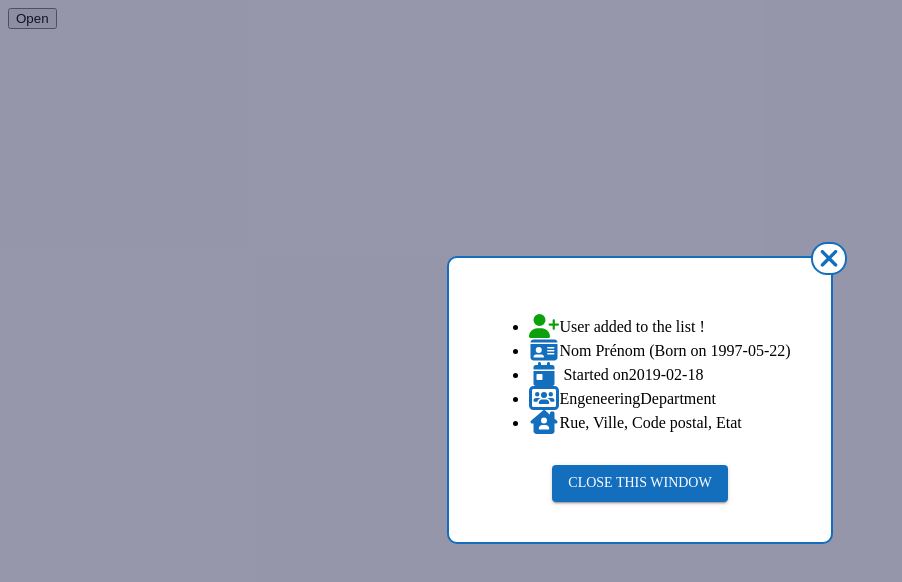
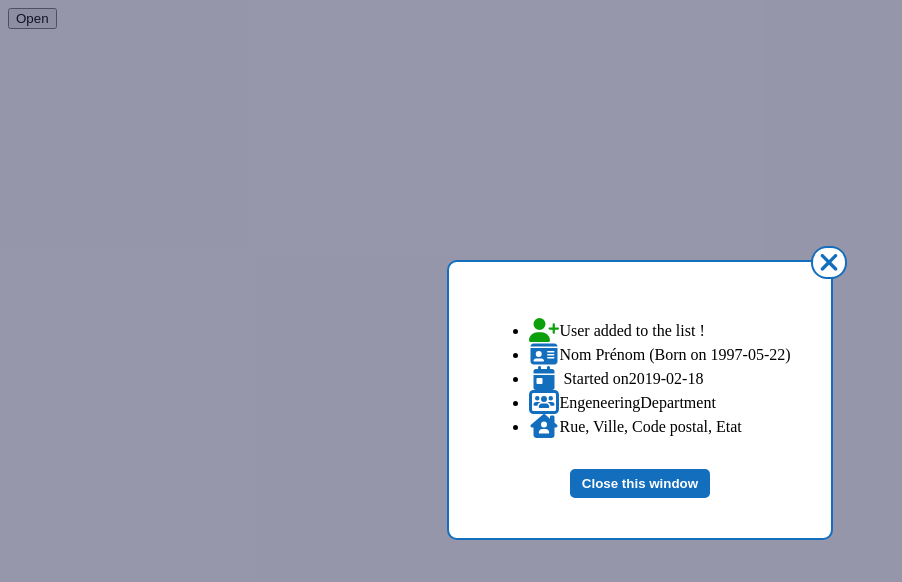
Before and after one commit to CVitti/P14_Custom-components, a React (Create React App) app in the folder hrnet-react-components/: page / in a window 1280 px wide. Both pictures are taken after a click on the button "Open". Shown: the top 582 px of the page, without its empty margins (0-902 px from the left). Built offline with nearby package versions, Linux system fonts and the light colour scheme.

Commit message:
Deleted MUI and replaced by custom buttons to improve compatibility with non material UI libraries

```diff
--- a/hrnet-react-components/package.json
+++ b/hrnet-react-components/package.json
@@ -1,15 +1,12 @@
 {
   "name": "hrnet-react-components",
-  "version": "0.1.52",
+  "version": "0.1.6",
   "private": false,
   "dependencies": {
-    "@emotion/react": "^11.10.5",
-    "@emotion/styled": "^11.10.5",
     "@fortawesome/fontawesome-svg-core": "^6.2.1",
     "@fortawesome/free-regular-svg-icons": "^6.2.1",
     "@fortawesome/free-solid-svg-icons": "^6.2.1",
     "@fortawesome/react-fontawesome": "^0.2.0",
-    "@mui/material": "^5.10.17",
     "@testing-library/jest-dom": "^5.16.5",
     "@testing-library/react": "^13.4.0",
     "@testing-library/user-event": "^13.5.0",
--- a/hrnet-react-components/src/components/Modal.css
+++ b/hrnet-react-components/src/components/Modal.css
@@ -32,3 +32,16 @@
     border-style: solid;
     cursor: pointer;
 }
+
+.closeBtn{
+    background-color: #146EBE;
+    border-radius: 5px;
+    border-color: #146EBE;
+    border-style: solid;
+    cursor: pointer;
+    color: #FFFFFF;
+    width: fit-content;
+    padding: 5px 10px;
+    font-weight: 600;
+    align-self: center;
+}
--- a/hrnet-react-components/src/components/Modal.jsx
+++ b/hrnet-react-components/src/components/Modal.jsx
@@ -9,10 +9,6 @@ import { faXmark } from '@fortawesome/free-solid-svg-icons';
 
 // React import
 import React from "react";
-
-// MUI Button import
-import Button from '@mui/material/Button';
-import { createTheme, ThemeProvider } from '@mui/material/styles';
 
 // Proptypes import
 import PropTypes from 'prop-types';
@@ -36,17 +32,6 @@ Modal.propTypes = {
  */
 export default function Modal({children, isOpen, modalClose}){
 
-    const btnTheme = createTheme({
-        palette: {
-          primary: {
-            main: "#146EBE",
-          },
-        },
-        typography: {
-            fontFamily: 'Montserrat',
-        },
-    });
-
     if (isOpen) {
         return (
             <div className='modalBg' id="modalBg" role="dialog" aria-modal="true">
@@ -55,11 +40,9 @@ export default function Modal({children, isOpen, modalClose}){
                         <FontAwesomeIcon icon={faXmark} size="2x" color="#146EBE"/>
                     </button>
                     {children}
-                    <ThemeProvider theme={btnTheme}>
-                        <Button variant="contained" onClick={modalClose} sx={{width:"fit-content", alignSelf:"center"}}>
-                            Close this window
-                        </Button>
-                    </ThemeProvider>
+                    <button className="closeBtn" onClick={modalClose}>
+                        Close this window
+                    </button>
                 </section>
             </div>
         );
```
Also changed, not shown: 3 other files (tests, documents, lock files or other folders).
